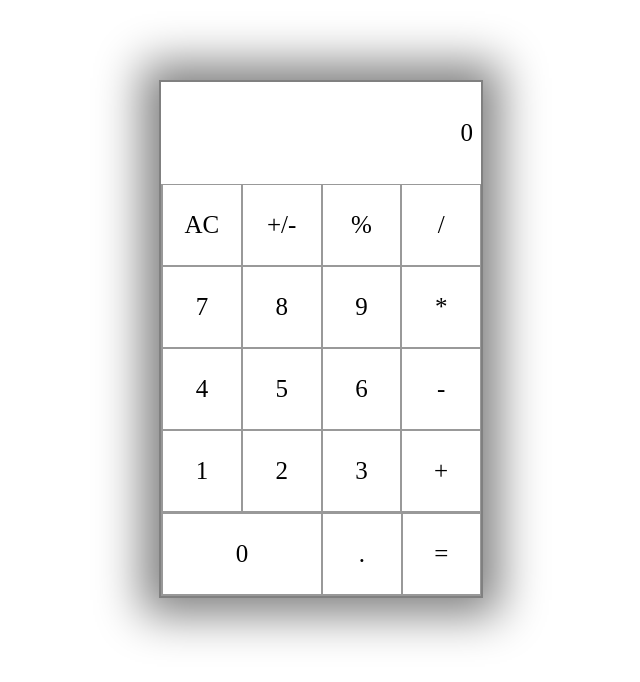
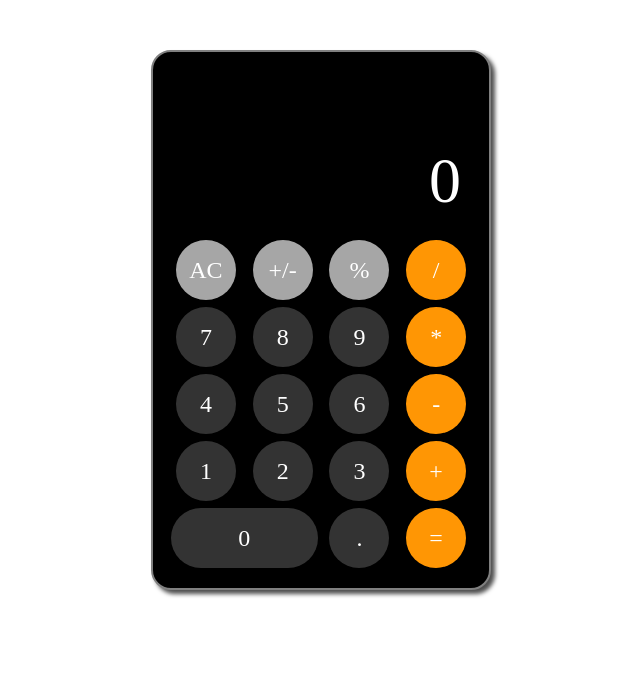
Before and after one commit to stay0nly/Calculator, a plain HTML site: page index.html in a window 1280 px wide. Shown: the whole page, without its empty margins (319-959 px from the left). Drawn offline with Linux system fonts and the light colour scheme.

Commit message:
Restyling and functionality

```diff
--- a/app.js
+++ b/app.js
@@ -3,21 +3,26 @@ let b = '';
 let sign = '';
 let finish = false;
 
-const display = document.getElementById('display');
 const digit = ['1', '2', '3', '4', '5', '6', '7', '8', '9', '0', '.'];
 const action = ['+', '-', '*', '/'];
 
+const display = document.querySelector('.display');
+
 function allClear() {
-    let a = '';
-    let b = '';
-    let sign = '';
-    let finish = false;
+    a = '';
+    b = '';
+    sign = '';
+    finish = false;
     display.textContent = 0;
 }
 
-document.getElementById('ac').onclick = allClear;
+document.querySelector('.ac').onclick = allClear;
 
 document.querySelector('.buttons').onclick = (event) => {
+    //Not a button clicked
+    if(!event.target.classList.contains('button')) return;
+    //AC clicked
+    if(event.target.classList.contains('ac')) return;
     display.textContent = '';
     //Key clicked
     const key = event.target.textContent;
@@ -27,20 +32,54 @@ document.querySelector('.buttons').onclick = (event) => {
         if (a === '' && sign === '') {
         a += key;
         display.textContent = a;
+        } else if (a!== '' && b==='' && sign === '') {
+            a += key;
+            display.textContent = a;
         } else if (a!== '' && b!== '' && finish) {
             b = key;
             finish = false;
-            display.textContent = a;
+            display.textContent = b;
         } else {
             b += key;
             display.textContent = b;
         }
+        console.log(a, b, sign);
         return;
     }
 
     //Actions + - / *
     if (action.includes(key)) {
-        sign += key;
+        sign = key;
         display.textContent = sign;
+        console.log(a, b, sign);
+    }
+
+    //Action =
+    if (key === '=') {
+        if (b === '') b = a;
+        switch (sign) {
+            case '+':
+                a = (+a) + (+b);
+                break;
+            case '-':
+                a = a - b;
+                break;
+            case '*':
+                a = a * b;
+                break;
+            case '/':
+                if (b === '0') {
+                    display.textContent = 'You can`t do this!';
+                    a = '';
+                    b = '';
+                    sign = '';
+                    return;
+                }
+                a = a / b;
+                break;
+        }
+        finish = true;
+        display.textContent = a;
+        console.log(a, b, sign);
     }
 }
--- a/index.html
+++ b/index.html
@@ -9,29 +9,33 @@
 </head>
 <body>
     <div class="container">
-        <div id="display">0</div>
+        <div class="display" id="display">
+            <p>0</p>
+        </div>
         <div class="buttons">
-            <div class="button" id="ac">AC</div>
-            <div class="button">+/-</div>
-            <div class="button">%</div>
-            <div class="button">/</div>
-            <div class="button">7</div>
-            <div class="button">8</div>
-            <div class="button">9</div>
-            <div class="button">*</div>
-            <div class="button">4</div>
-            <div class="button">5</div>
-            <div class="button">6</div>
-            <div class="button">-</div>
-            <div class="button">1</div>
-            <div class="button">2</div>
-            <div class="button">3</div>
-            <div class="button">+</div>
-        </div>
-        <div class="buttons last">
-            <div class="button" id="zero">0</div>
-            <div class="button">.</div>
-            <div class="button" id="equal">=</div>
+            <div class="button ac bg-grey">AC</div>
+            <div class="button pm bg-grey">+/-</div>
+            <div class="button persent bg-grey">%</div>
+            <div class="button division bg-orange">/</div>
+
+            <div class="button seven">7</div>
+            <div class="button eight">8</div>
+            <div class="button nine">9</div>
+            <div class="button multiply bg-orange">*</div>
+
+            <div class="button four">4</div>
+            <div class="button five">5</div>
+            <div class="button six">6</div>
+            <div class="button minus bg-orange">-</div>
+
+            <div class="button one">1</div>
+            <div class="button two">2</div>
+            <div class="button three">3</div>
+            <div class="button plus bg-orange">+</div>
+
+            <div class="button zero">0</div>
+            <div class="button dot">.</div>
+            <div class="button equal bg-orange">=</div>
         </div>
 
     </div>
--- a/styles.css
+++ b/styles.css
@@ -1,51 +1,69 @@
-body {
-    text-align: center;
+.display {
+    height: 125px;
+    padding: 10px;
+    display: grid;
+    justify-items: end;
+    align-items: end;
+    margin-bottom: 25px;
+    font-size: 4rem;
+
 }
 
 .container {
-    max-width: 320px;
-    margin: 10vh auto 0 auto;
-    box-shadow: 0px 0px 43px 17px gray;
-    border: 2px solid gray;
-}
+    margin: 50px auto;
+    width: 300px;
+    height: 500px;
+    background: #000;
+    border: 2px solid #808080;
+    border-radius: 20px;
+    color: #fff;
+    padding: 18px;
+    box-shadow: 4px 4px 4px #4f4f4f;
 
-#display {
-    text-align: right;
-    height: 70px;
-    line-height: 70px;
-    padding: 16px 8px;
-    font-size: 25px;
 }
 
 .buttons {
     display: grid;
-    border-bottom: 1px solid #999;
-    border-left: 1px solid #999;
-    grid-template-columns: 1fr 1fr 1fr 1fr;
-}
-
-.buttons.last {
-    grid-template-columns: 1fr 1fr 1fr;
-}
-
-.buttons > div {
-    border-top: 1px solid #999;
-    border-right: 1px solid #999;
+    grid-template-areas:
+    "ac pm persent division"
+    "seven eight nene multiply"
+    "four five six minus"
+    "one two three plus"
+    "zero zero dot equal";
+    grid-gap: 7px;
+    justify-items: center;
 }
 
 .button {
-    border: 0.5px solid #999;
-    line-height: 80px;
+    width: 60px;
+    height: 60px;
+    background: #333;
+    border-radius: 50%;
     text-align: center;
+    line-height: 60px;
+    font-size: 1.5rem;
     cursor: pointer;
-    font-size: 25px;
+    user-select: none;
+}
+
+.button.zero {
+    grid-area: zero;
+    width: 100%;
+    border-radius: 34px;
 }
 
 .button:hover {
-    background-color: rgb(218, 217, 217);
-    transition: .2s linear;
+    filter: brightness(130%);
 }
 
-#zero {
-    width: 158px;
+.button:active {
+    filter: brightness(90%);
 }
+
+.bg-grey {
+    background: #a6a6a6;
+}
+
+.bg-orange {
+    background: #ff9604;
+}
```
